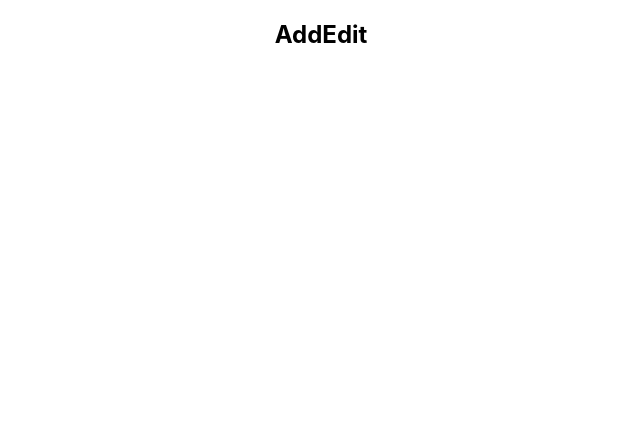
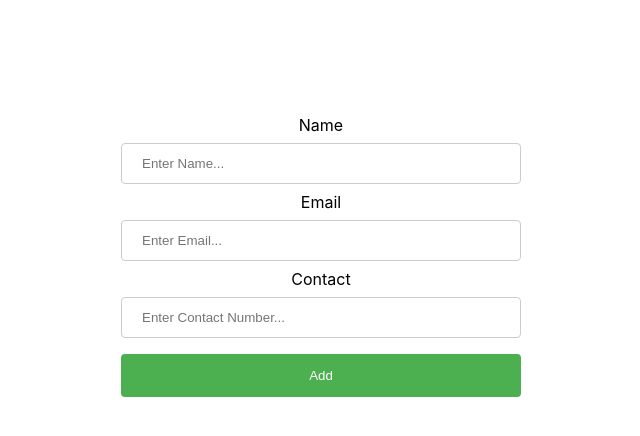
Before and after one commit to bbilginerdem/rtk-crud, a React (Create React App) app: page /addContact in a window 1280 px wide. Shown: the top 436 px of the page, without its empty margins (319-959 px from the left). Built offline with nearby package versions, Linux system fonts and the light colour scheme.

Commit message:
form done for editing and contact

```diff
--- a/src/pages/AddEdit.tsx
+++ b/src/pages/AddEdit.tsx
@@ -1,9 +1,40 @@
-import React from 'react'
+import React, { useState, useEffect } from 'react'
+import { useParams, useNavigate } from 'react-router-dom'
+import { toast } from 'react-toastify'
+import "./AddEdit.css"
+
+const initialState = {
+  name: "",
+  email: "",
+  contact: ""
+}
 
 const AddEdit = () => {
+  const [formValue, setFormValue] = useState(initialState)
+  const { name, email, contact } = formValue
+  const navigate = useNavigate()
+
+  const handleInputChange = (e: any) => { }
+  const handleSubmit = (e: any) => { }
+
   return (
-    <div>
-      <h2>AddEdit</h2>
+    <div style={{ marginTop: "100px" }}>
+      <form style={{
+        margin: "auto",
+        padding: '15px',
+        maxWidth: '400px',
+        alignContent: 'center',
+      }}
+        onSubmit={handleSubmit}
+      >
+        <label htmlFor="name">Name</label>
+        <input type="text" id="name" name="name" placeholder="Enter Name..." value={name} onChange={handleInputChange} />
+        <label htmlFor="emaıl">Email</label>
+        <input type="email" id="email" name="email" placeholder="Enter Email..." value={email} onChange={handleInputChange} />
+        <label htmlFor="contact">Contact</label>
+        <input type="number" id="contact" name="contact" placeholder="Enter Contact Number..." value={contact} onChange={handleInputChange} />
+        <input type="submit" value="Add" />
+      </form>
     </div>
   )
 }
--- a/src/pages/Home.tsx
+++ b/src/pages/Home.tsx
@@ -31,7 +31,7 @@ const Home = () => {
       <table className="styled-table">
         <thead>
           <tr>
-            <th style={{ textAlign: "center" }}>No.</th>
+            <th style={{ textAlign: "center" }}>Number</th>
             <th style={{ textAlign: "center" }}>Name</th>
             <th style={{ textAlign: "center" }}>Email</th>
             <th style={{ textAlign: "center" }}>Contact</th>
--- a/src/services/contactsApi.tsx
+++ b/src/services/contactsApi.tsx
@@ -7,8 +7,15 @@ export const contactsApi = createApi({
   endpoints: (builder) => ({
     contacts: builder.query<Contact[], void>({
       query: () => "/contacts"
+    }),
+    addContact: builder.mutation<{}, Contact>({
+      query: (contact) => ({
+        url: "/contacts",
+        method: "POST",
+        body: contact
+      })
     })
   }),
 })
 
-export const { useContactsQuery } = contactsApi
+export const { useContactsQuery, useAddContactMutation } = contactsApi
```
